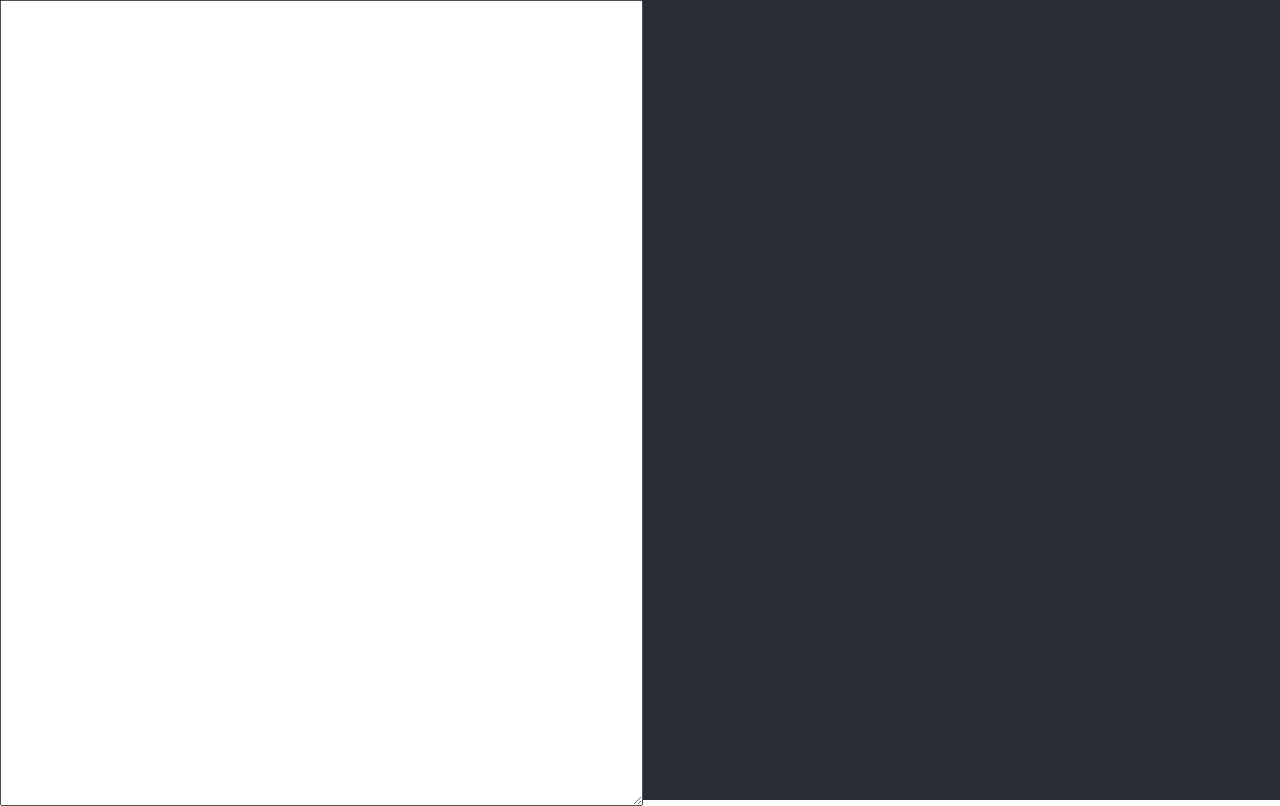
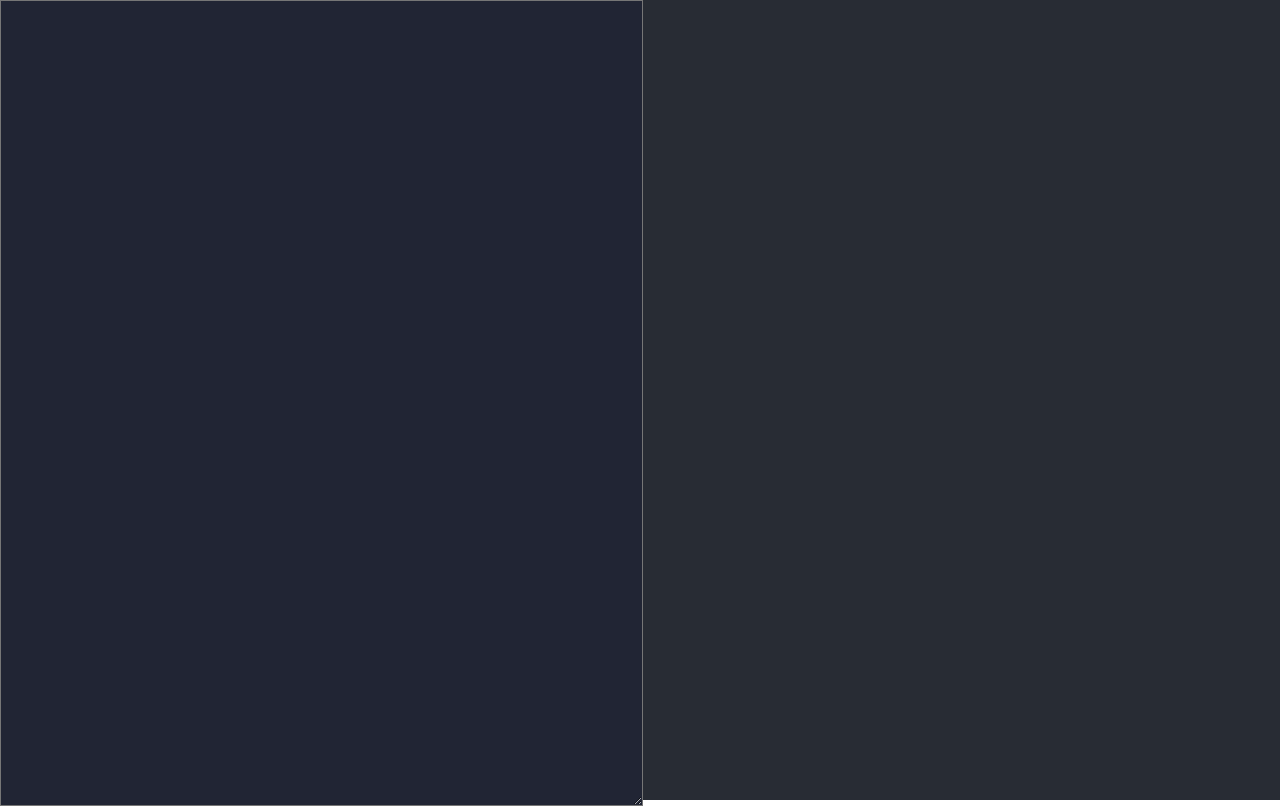
Before and after one commit to kapiljhajhria/markdown-editor, a React (Create React App) app: page / in a window 1280 px wide. Built offline with nearby package versions, Linux system fonts and the light colour scheme.

Commit message:
UI fixes and final touches.

```diff
--- a/src/editor/index.js
+++ b/src/editor/index.js
@@ -24,7 +24,7 @@ export default function Editor(props) {
         res = res.replace(/^[-] (.*)/gm, (m, g) => `<li>${g}</li>`);
         res = res.replace(/^[-][-][-] (.*)/gm, (m, g) => `<hr>${g}</hr>`);
         res = res.replace(/(\n)/gm, (m, g) => `<br>`);
-        return React.createElement("p", {dangerouslySetInnerHTML: {__html: res}})
+        return React.createElement("div", {dangerouslySetInnerHTML: {__html: res}})
     }
 
     // function htmlDecode(input){
--- a/src/editor/style.css
+++ b/src/editor/style.css
@@ -6,10 +6,15 @@
 .txtOutput{
     flex: 1;
     text-align: left;
+    background-color: #282C34;
+    color: aliceblue;
 }
 
 .txtArea{
     flex: 1;
     height: 100%;
     /*font-size: 20px;*/
+
+    background-color:#212534;
+    color: aliceblue;
 }
```
